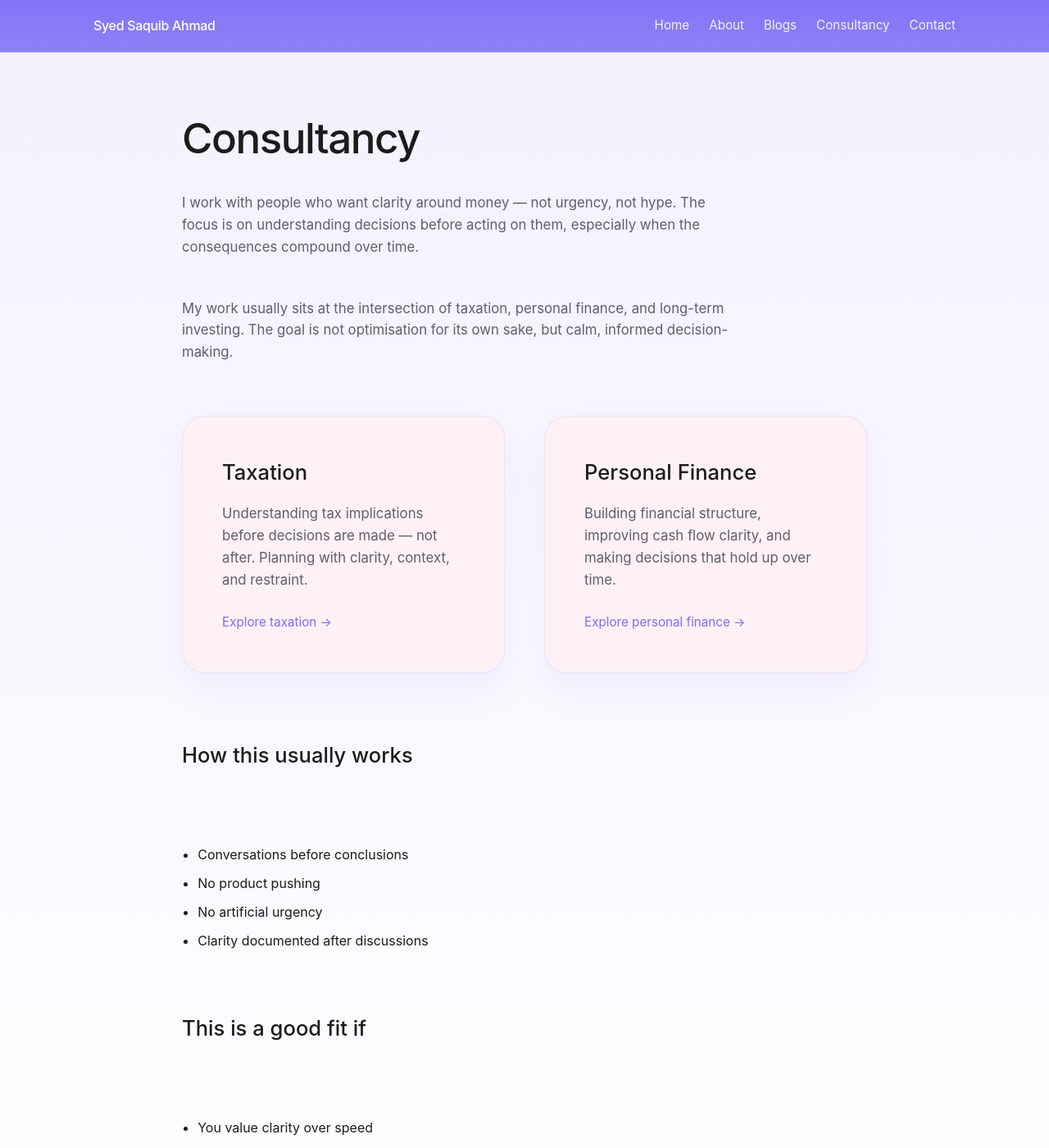
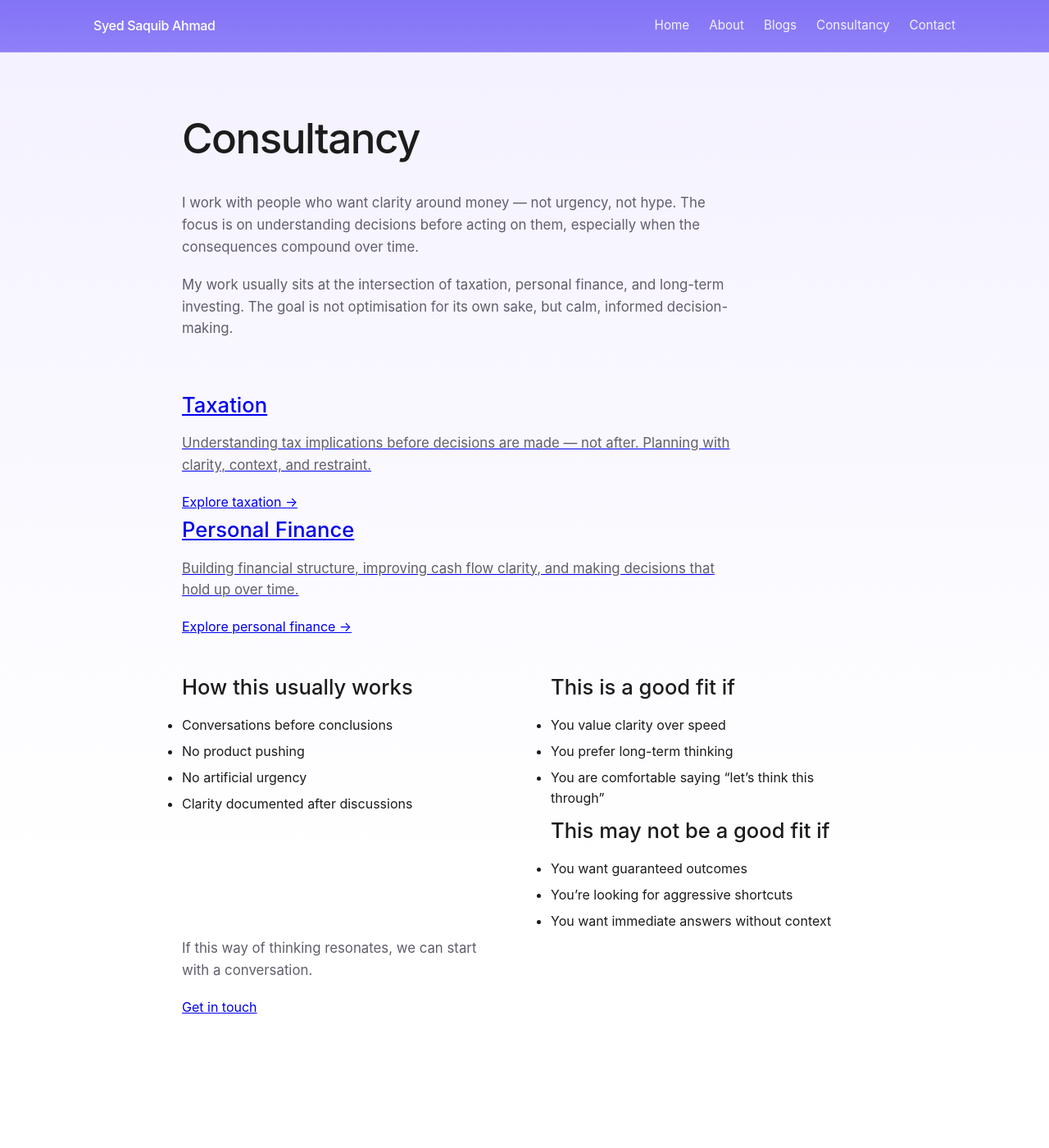
Before and after one commit to saquibahmad1234/syedsaquibahmad, a Jekyll site: the page built from consultancy.html, in a window 1280 px wide and 1400 px high. Shown: the whole window at 82% size. Built offline with Jekyll 4.4.1, drawn with Linux system fonts in a browser that asks for light colours.

Commit message:
Update style.css

```diff
--- a/assets/css/style.css
+++ b/assets/css/style.css
@@ -400,130 +400,72 @@ blockquote {
 }
 
 /* =========================
-   Consultancy Page
+   Consultancy Page – FIXED LAYOUT
    ========================= */
 
-.consultancy {
-  max-width: 1000px;
-}
-
-/* --- Action cards --- */
-
-.consultancy-actions {
-  margin: 4rem 0 5rem;
-  display: grid;
-  grid-template-columns: repeat(2, 1fr);
-  gap: 3rem;
-}
-
-/* Baby-pink cards */
-.consultancy-card {
-  display: block;
-  padding: 3rem;
-  background: #fff1f6; /* baby pink */
-  border-radius: 28px;
-  border: 1px solid rgba(124,108,246,0.12);
-  box-shadow: 0 20px 40px rgba(124,108,246,0.08);
-  text-decoration: none;
-  color: var(--text-dark);
-
-  transition:
-    transform 0.35s ease,
-    box-shadow 0.35s ease;
-}
-
-.consultancy-card h2 {
-  margin-bottom: 1rem;
-}
-
-.consultancy-card p {
-  margin-bottom: 1.6rem;
-  color: var(--text-muted);
-  max-width: 100%;
-}
-
-.consultancy-card .cta {
-  font-size: 0.95rem;
-  color: var(--purple-main);
-}
-
-/* Hover motion */
-.consultancy-card:hover {
-  transform: translateY(-6px) scale(1.03);
-  box-shadow: 0 30px 60px rgba(124,108,246,0.18);
-}
-
-/* --- Two-column explanation sections --- */
-
-.how-it-works,
-.who-its-for {
-  display: grid;
-  grid-template-columns: 1fr 1fr;
-  gap: 4rem;
-  margin-bottom: 4rem;
-}
-
-.how-it-works h2,
-.who-its-for h2 {
-  grid-column: span 2;
+/* Reduce excessive vertical spacing */
+.consultancy h1 {
   margin-bottom: 1.5rem;
 }
 
-/* Lists */
+.consultancy p {
+  margin-bottom: 1.2rem;
+}
+
+/* Create ONE two-column grid for page body */
+.consultancy > .consultancy-actions,
+.consultancy > .how-it-works,
+.consultancy > .who-its-for {
+  margin-top: 2.5rem;
+}
+
+/* Wrap everything after intro into two columns */
+.consultancy {
+  display: grid;
+  grid-template-columns: 1fr 1fr;
+  column-gap: 4rem;
+}
+
+/* Make heading + intro span full width */
+.consultancy > h1,
+.consultancy > .intro,
+.consultancy > p {
+  grid-column: 1 / -1;
+}
+
+/* Buttons sit naturally in columns */
+.consultancy-actions {
+  grid-column: 1 / -1;
+}
+
+/* Text sections split into columns */
+.how-it-works {
+  grid-column: 1 / 2;
+}
+
+.who-its-for {
+  grid-column: 2 / 3;
+}
+
+/* Tighten list spacing */
 .how-it-works ul,
 .who-its-for ul {
-  padding-left: 1.2rem;
+  margin-top: 0.5rem;
 }
 
 .how-it-works li,
 .who-its-for li {
-  margin-bottom: 0.6rem;
+  margin-bottom: 0.4rem;
 }
 
-/* --- CTA section --- */
-
-.consultancy-cta {
-  margin-top: 6rem;
-  padding: 4rem 3rem;
-  background: rgba(124,108,246,0.08);
-  border-radius: 28px;
-  text-align: center;
-}
-
-.consultancy-cta p {
-  margin-bottom: 2rem;
-  font-size: 1.05rem;
-}
-
-/* Primary button */
-.primary-button {
-  display: inline-block;
-  padding: 0.9rem 2rem;
-  border-radius: 999px;
-  background: rgba(124,108,246,0.18);
-  color: var(--purple-main);
-  text-decoration: none;
-  font-size: 0.95rem;
-}
-
-.primary-button:hover {
-  background: rgba(124,108,246,0.28);
-}
-
-/* --- Mobile --- */
-
+/* Mobile: collapse to single column */
 @media (max-width: 768px) {
-  .consultancy-actions {
+  .consultancy {
     grid-template-columns: 1fr;
   }
 
   .how-it-works,
   .who-its-for {
-    grid-template-columns: 1fr;
-  }
-
-  .how-it-works h2,
-  .who-its-for h2 {
-    grid-column: span 1;
+    grid-column: 1;
   }
 }
```
